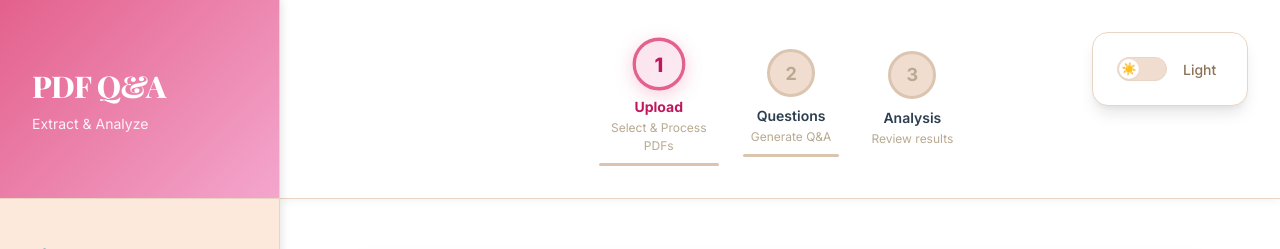
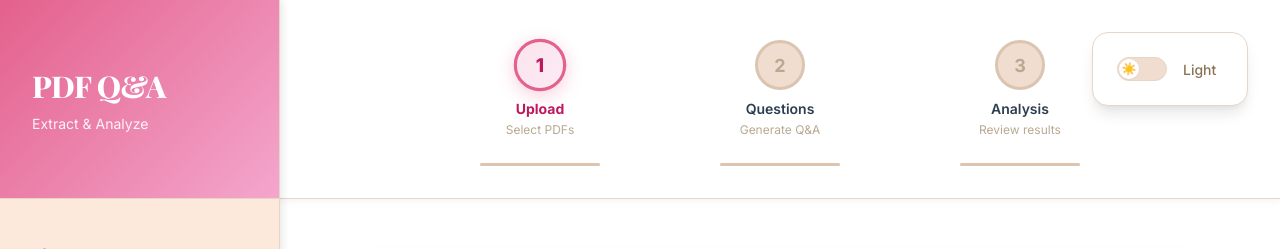
Before and after one commit to h-arvir/QnA2, a React (Vite) app: page / in a window 1280 px wide. Shown: the top 249 px of the page. Built offline with nearby package versions, Linux system fonts and the light colour scheme; no server answers.

Commit message:
alignments

```diff
--- a/src/components/Timeline.jsx
+++ b/src/components/Timeline.jsx
@@ -22,7 +22,7 @@ const Timeline = ({
       id: 'upload',
       number: 1,
       title: 'Upload',
-      subtitle: 'Select & Process PDFs',
+      subtitle: 'Select  PDFs',
       completed: selectedFiles.length > 0
     },
     {
@@ -56,7 +56,7 @@ const Timeline = ({
     >
       <div className="timeline-progress">
         {timelineSteps.map((step, index) => (
-          <div key={step.id}>
+          <div key={step.id} className="timeline-item">
             <div className="timeline-step" onClick={() => onSectionChange(step.id)}>
               <div className={`timeline-dot ${step.completed ? 'completed' : ''} ${activeSection === step.id ? 'active' : ''}`}>
                 <span className="timeline-number">{step.number}</span>
@@ -66,7 +66,13 @@ const Timeline = ({
                 <span className="timeline-subtitle">{step.subtitle}</span>
               </div>
             </div>
-            {index < timelineSteps.length - 1 && <div className="timeline-connector"></div>}
+          </div>
+        ))}
+      </div>
+      <div className="timeline-connectors">
+        {timelineSteps.map((step, index) => (
+          <div key={`connector-${index}`} className="timeline-connector-container">
+            <div className={`timeline-connector ${step.completed ? 'completed' : ''}`}></div>
           </div>
         ))}
       </div>
--- a/src/styles/questions.css
+++ b/src/styles/questions.css
@@ -630,17 +630,17 @@
 }
 
 .answer-text::-webkit-scrollbar-track {
-  background: var(--success-100);
+  background: var(--bg-tertiary);
   border-radius: var(--radius-sm);
 }
 
 .answer-text::-webkit-scrollbar-thumb {
-  background: var(--success-300);
+  background: var(--primary-500);
   border-radius: var(--radius-sm);
 }
 
 .answer-text::-webkit-scrollbar-thumb:hover {
-  background: var(--success-400);
+  background: var(--primary-600);
 }
 
 /* Group-level View Mode Toggle Controls */
--- a/src/styles/timeline.css
+++ b/src/styles/timeline.css
@@ -3,22 +3,38 @@
 .timeline-container {
   background: var(--bg-primary);
   border-bottom: 1px solid var(--border-primary);
-  padding: var(--spacing-xl) var(--spacing-3xl);
+  padding: var(--spacing-xl) var(--spacing-xl);
   position: sticky;
   top: 0;
   z-index: 50;
   box-shadow: 0 2px 8px rgba(0, 0, 0, 0.05);
   backdrop-filter: blur(8px);
   transition: all 0.3s ease-out;
+  display: flex;
+  flex-direction: column;
+  align-items: center;
 }
 
 .timeline-progress {
   display: flex;
   align-items: center;
-  justify-content: center;
-  max-width: 800px;
+  justify-content: space-between;
+  width: 600px;
   margin: 0 auto;
-  gap: var(--spacing-lg);
+}
+
+.timeline-item {
+  display: flex;
+  flex-direction: column;
+  align-items: center;
+}
+
+.timeline-connectors {
+  display: flex;
+  justify-content: space-between;
+  width: 600px;
+  margin-top: var(--spacing-md);
+
 }
 
 .timeline-step {
@@ -26,8 +42,7 @@
   flex-direction: column;
   align-items: center;
   gap: var(--spacing-sm);
-  flex: 1;
-  max-width: 120px;
+  width: 120px;
   cursor: pointer;
   padding: var(--spacing-sm);
   border-radius: var(--radius-lg);
@@ -48,8 +63,8 @@
 }
 
 .timeline-dot {
-  width: 48px;
-  height: 48px;
+  width: 50px;
+  height: 50px;
   border-radius: 50%;
   background: var(--bg-accent);
   border: 3px solid var(--border-secondary);
@@ -59,6 +74,7 @@
   transition: all var(--transition-normal);
   position: relative;
   overflow: hidden;
+  flex-shrink: 0;
 }
 
 .timeline-dot::before {
@@ -77,7 +93,7 @@
 .timeline-dot.active {
   border-color: var(--primary-500);
   background: var(--primary-50);
-  transform: scale(1.1);
+  transform: scale(1.05);
   box-shadow: 0 4px 16px rgba(227, 97, 140, 0.3);
 }
 
@@ -139,8 +155,14 @@
   font-weight: 700;
 }
 
+.timeline-connector-container {
+  width: 120px;
+  display: flex;
+  align-items: center;
+}
+
 .timeline-connector {
-  flex: 1;
+  width: 100%;
   height: 3px;
   background: var(--border-secondary);
   border-radius: 2px;
@@ -162,6 +184,6 @@
 }
 
 /* Progressive connector fill based on completion */
-.timeline-step:has(.timeline-dot.completed) + .timeline-connector::before {
+.timeline-connector.completed::before {
   width: 100%;
 }
```
